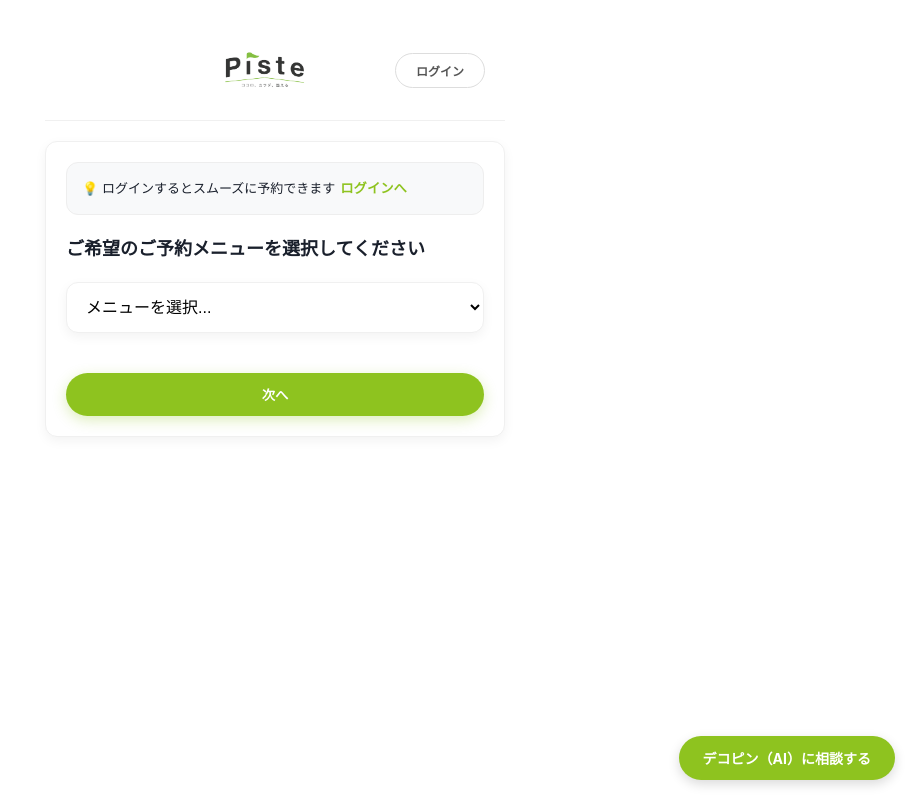
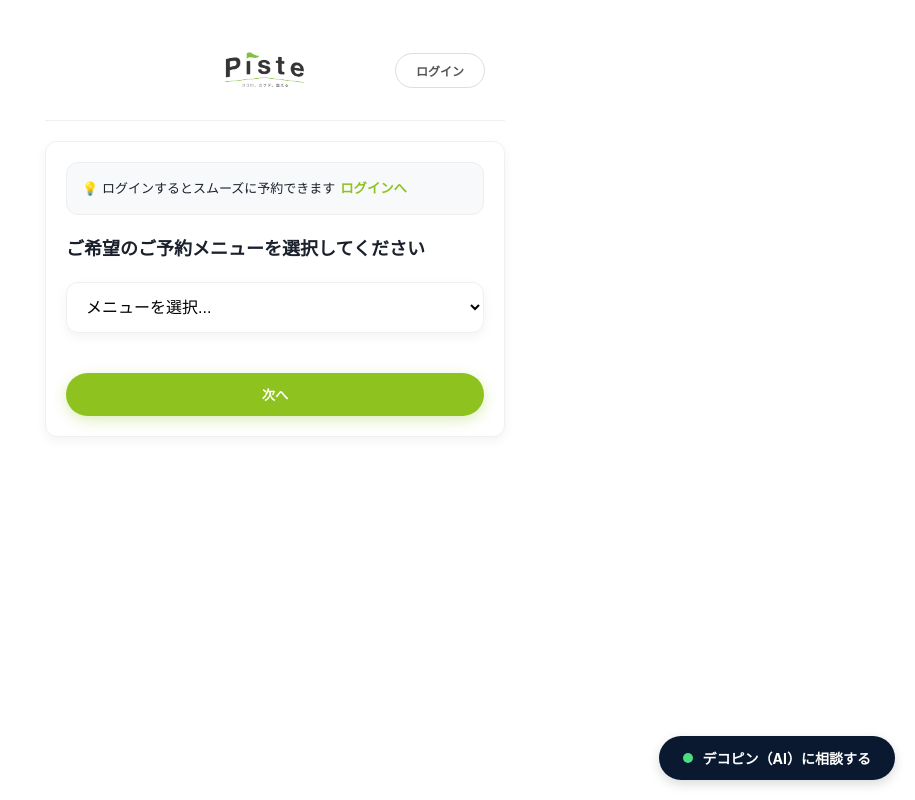
Before and after one commit to piste-boss/piste-reserve, a React (Vite) app: page / in a window 1280 px wide. Shown: the whole page, without its empty margins (365-1280 px from the left). Built offline with nearby package versions, Linux system fonts and the light colour scheme.

Commit message:
デコピン復元

```diff
--- a/src/App.tsx
+++ b/src/App.tsx
@@ -299,7 +299,7 @@ const App: React.FC = () => {
           right: '20px',
           padding: '12px 24px',
           borderRadius: '30px',
-          backgroundColor: 'var(--piste-green)',
+          backgroundColor: 'var(--piste-dark-blue)',
           color: 'white',
           border: 'none',
           boxShadow: '0 4px 12px rgba(0,0,0,0.15)',
@@ -307,11 +307,16 @@ const App: React.FC = () => {
           display: 'flex',
           alignItems: 'center',
           justifyContent: 'center',
+          gap: '10px',
           zIndex: 1000,
           fontSize: '14px',
-          fontWeight: 'bold'
+          fontWeight: 'bold',
+          transition: 'all 0.3s ease'
         }}
+        onMouseEnter={(e) => e.currentTarget.style.transform = 'translateY(-2px)'}
+        onMouseLeave={(e) => e.currentTarget.style.transform = 'translateY(0)'}
       >
+        <div style={{ width: '10px', height: '10px', backgroundColor: '#4ade80', borderRadius: '50%' }}></div>
         デコピン（AI）に相談する
       </button>
       <AIChat isOpen={isChatOpen} onClose={() => setIsChatOpen(false)} />
```
